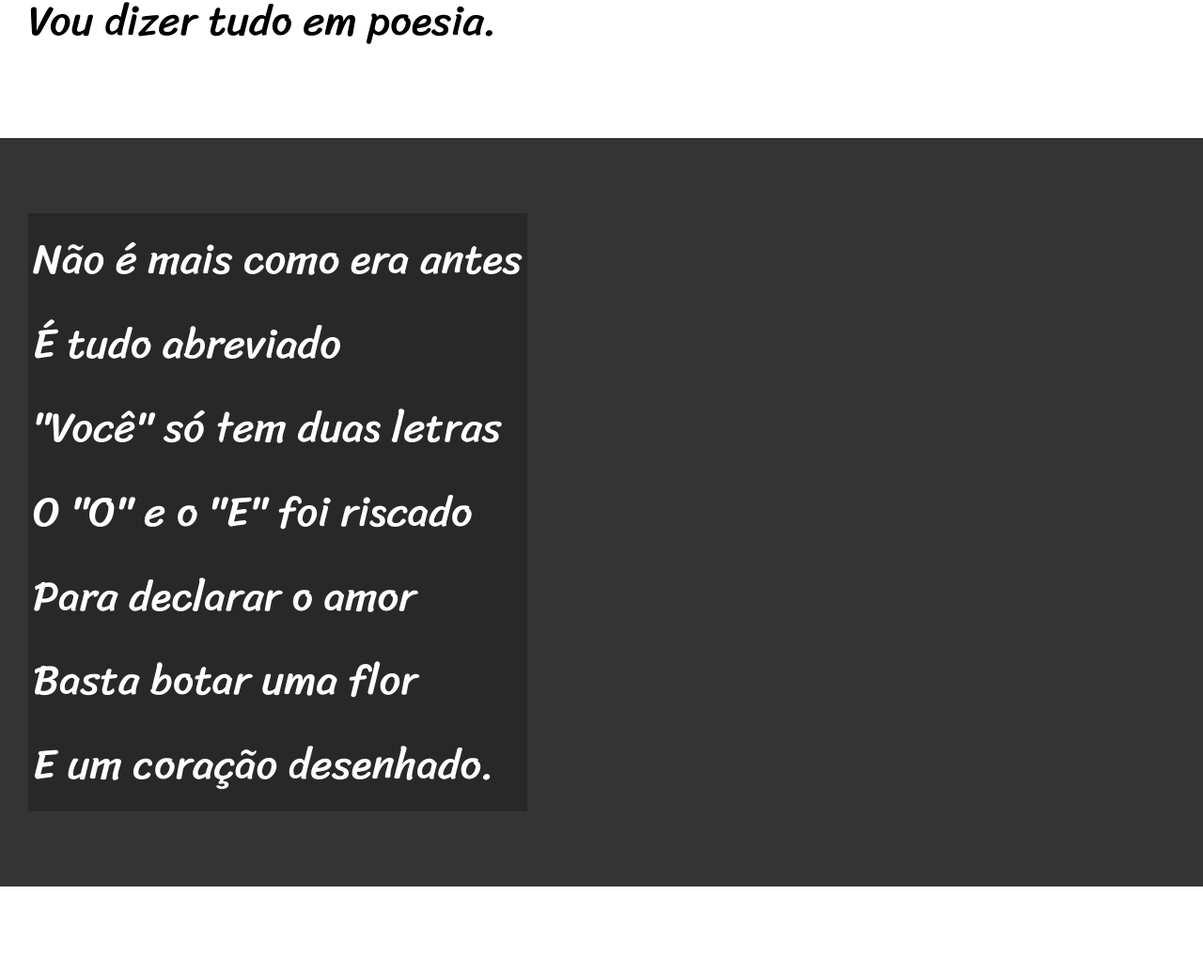
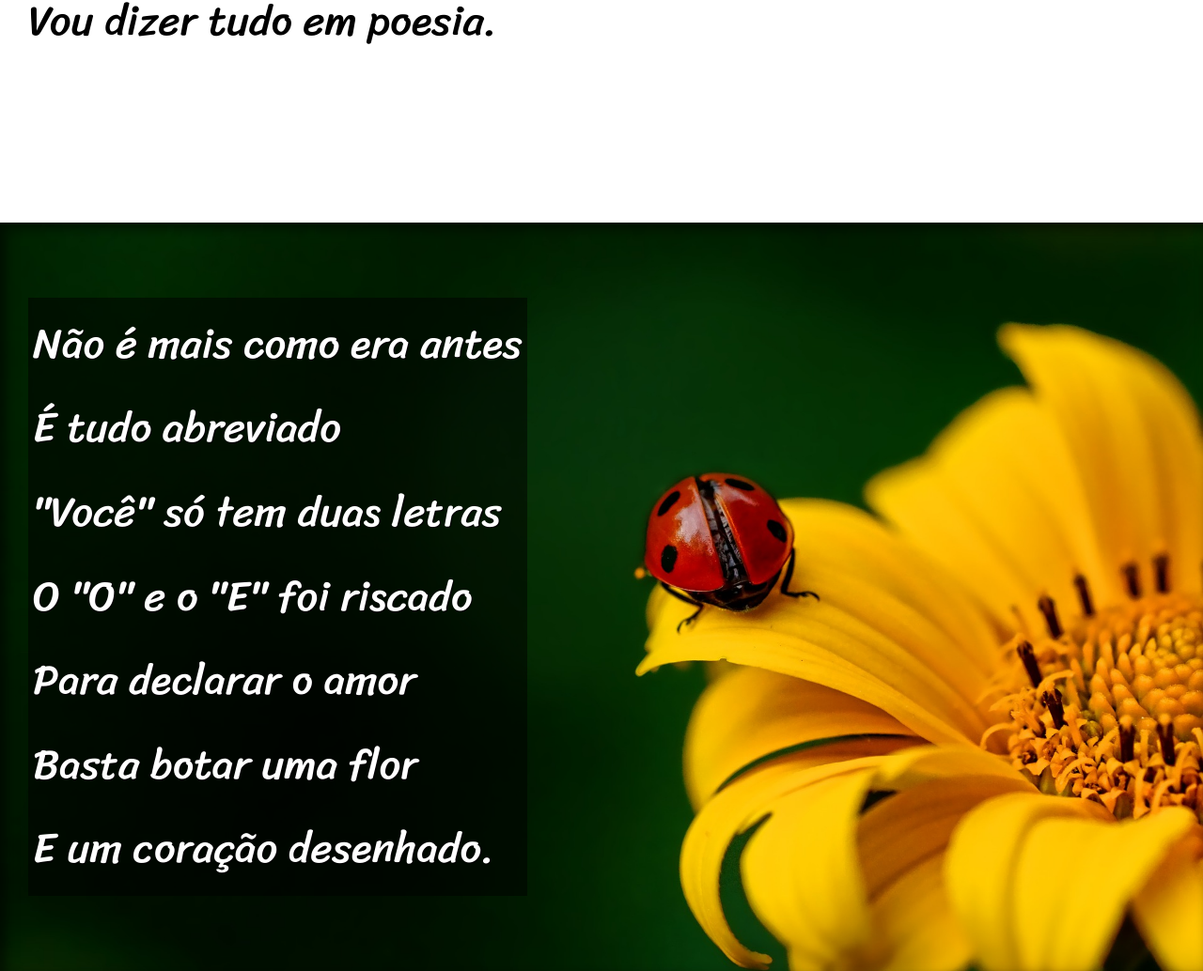
Before and after one commit to jznetoo/html-css, a plain HTML site: page desafios/d012/index.html in a window 1280 px wide. Shown: the part 898-1932 px from the top of the page at 94% size. Drawn offline with Linux system fonts and the light colour scheme.

Commit message:
Finalizei o Desafio 12

```diff
--- a/desafios/d012/estilo/style.css
+++ b/desafios/d012/estilo/style.css
@@ -58,6 +58,10 @@ section {
     font-size: 3.5vw;
 }
 
+section > p {
+    padding-bottom: 2em;
+}
+
 section.normal {
     background-color: white;
     color: black;
@@ -66,12 +70,27 @@ section.normal {
 section.imagem {
     background-color: rgb(53, 52, 52);
     color: white;
+    box-shadow: inset 6px 6px 13px 0px rgba(0, 0, 0, 0.589);
+    background-attachment: fixed;
 }
 
 section.imagem > p {
-    background-color: rgba(0, 0, 0, 0.226);
+    background-color: rgba(0, 0, 0, 0.514);
+    text-shadow: 1px 1px 0px black;
     display: inline-block;
     padding: 5px;
+}
+
+section#img01 {
+    background-image: url('../imagens/background001.jpg');
+    background-position: right center;
+    background-size: cover;
+}
+
+section#img02 {
+    background-image: url('../imagens/background002.jpg');
+    background-position: right center;
+    background-size: cover;
 }
 
 footer {
--- a/desafios/d012/index.html
+++ b/desafios/d012/index.html
@@ -25,7 +25,7 @@
         </p>
     </section>
 
-    <section class="imagem">
+    <section class="imagem" id="img01">
         <p>
             Não é mais como era antes<br>
             É tudo abreviado<br>
@@ -59,7 +59,7 @@
         </p>
     </section>
 
-    <section class="imagem">
+    <section class="imagem" id="img02">
         <p>
             Tenho saudade das cartas<br>
             Escritas com a própria mão<br>
```
